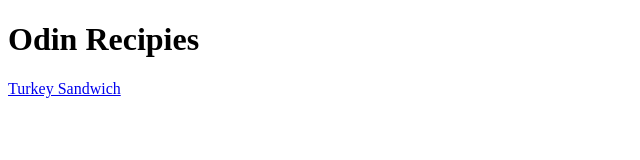
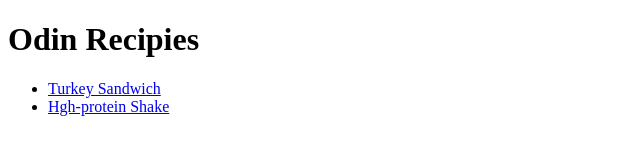
Before and after one commit to soakkaa/odin_recipies, a plain HTML site: page index.html in a window 1280 px wide. Shown: the whole page, without its empty margins (0-640 px from the left). Drawn offline with Linux system fonts and the light colour scheme.

Commit message:
added shake and references.

```diff
--- a/index.html
+++ b/index.html
@@ -10,7 +10,14 @@
 <body>
     <h1>Odin Recipies</h1>
 
-    <a href="recipies/turkeysandwich.html">Turkey Sandwich</a>
+    <ul>
+        <li><a href="recipies/turkeysandwich.html">Turkey Sandwich</a></li>
+        <li><a href="recipies/shake.html">Hgh-protein Shake</a></li>
+
+
+
+    </ul>
+
 
 </body>
 
```
